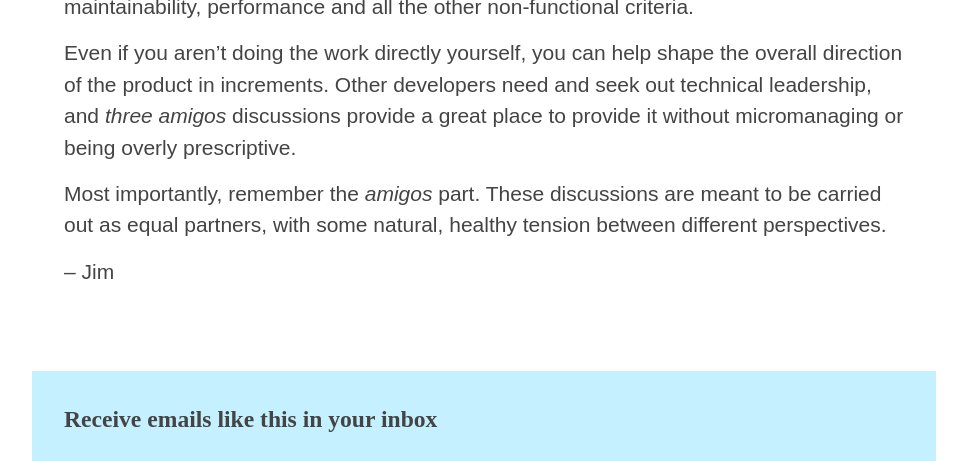
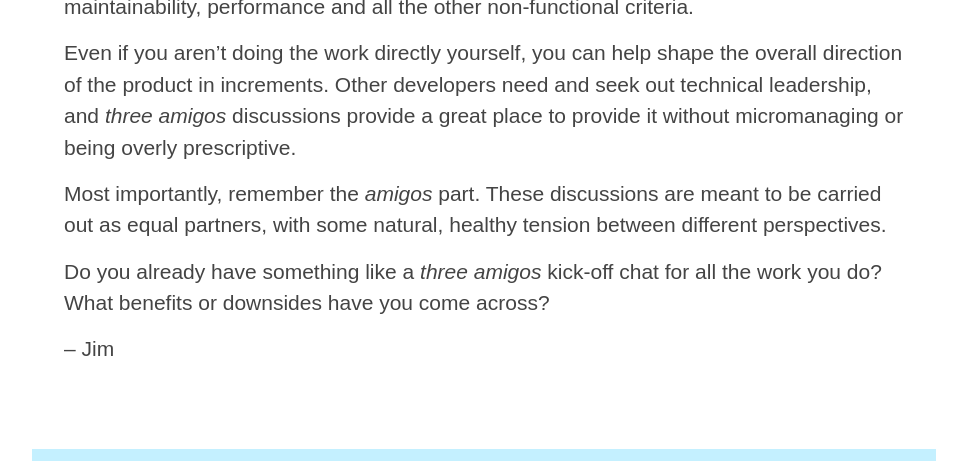
Before and after one commit to froots/froots.github.io, a Jekyll site: the page built from _list/20180423.md, in a window 1280 px wide and 900 px high, scrolled down 1422 px, cut to the strip 0-461 px from the top of the window. Shown: the whole strip, without its empty margins (156-1123 px from the left). Built offline with Jekyll 4.4.1, drawn with Linux system fonts in a browser that asks for light colours.

Commit message:
Minor addition

```diff
--- a/_list/20180423.md
+++ b/_list/20180423.md
@@ -29,4 +29,6 @@ Even if you aren't doing the work directly yourself, you can help shape the over
 
 Most importantly, remember the _amigos_ part. These discussions are meant to be carried out as equal partners, with some natural, healthy tension between different perspectives.
 
+Do you already have something like a _three amigos_ kick-off chat for all the work you do? What benefits or downsides have you come across?
+
 -- Jim
```
